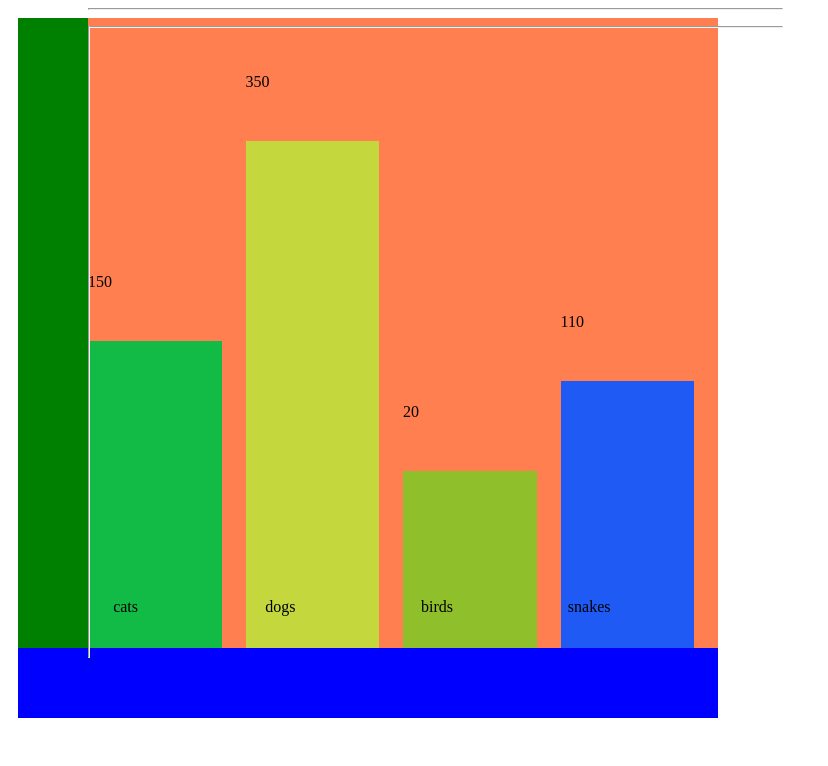
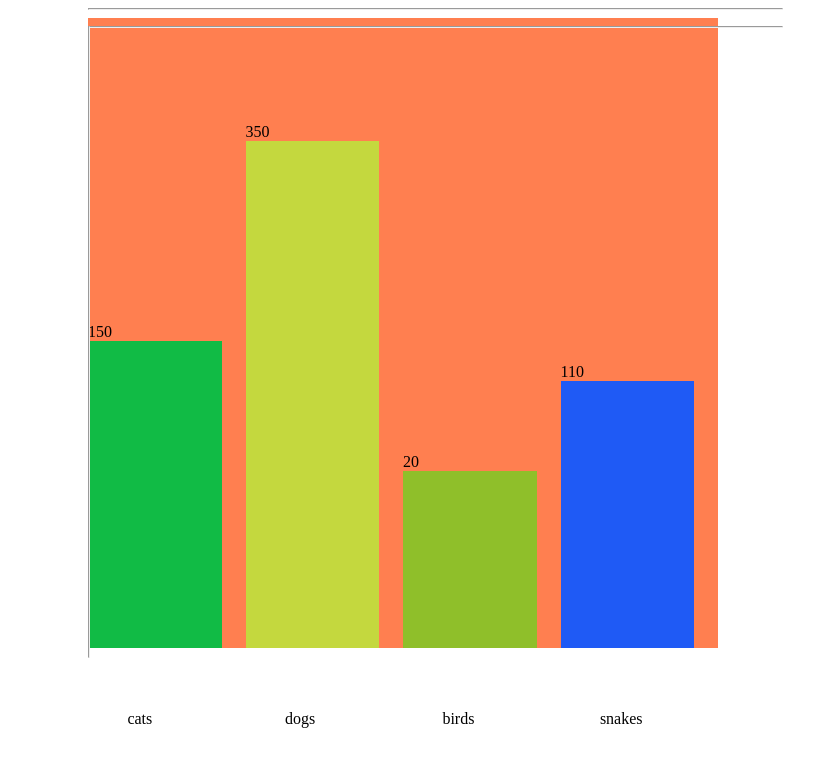
Before and after one commit to JacobMJones/GraphMaker, a website: page index.html in a window 1280 px wide. Shown: the whole page, without its empty margins (0-828 px from the left). Drawn offline with Linux system fonts and the light colour scheme.

Commit message:
Labels are centered

```diff
--- a/script.js
+++ b/script.js
@@ -13,9 +13,8 @@ function drawBarChart(data, options, element) {
 
 
 
-	//the bottom of the div holds the names of the variables so the graph begins above the div's bottom
+	//create three divs (graph, values, labels)
 	var divContainer = $(element);
-	//console.log($(element).height());
     var divContainerHeight = $(element).height();
 	var divContainerWidth = $(element).width();
 
@@ -28,24 +27,28 @@ function drawBarChart(data, options, element) {
 	var graphLabelDivWidth = divContainerWidth *.1;
 
 	var graphValuesDivHeight = divContainerHeight *.1;
-;
+
 	var graphValuesDivWidth = divContainerWidth;
 
 	var barGraphDiv = $("<div id='bar-graph' style=" + "margin-left:" + barGraphLeftMargin + ";" + "height:" + barGraphDivHeight + ";" + "width:" + barGraphDivWidth + ";" + "background-color:" + "coral" + ";" + ">" + "</div>").appendTo(divContainer);
 
-	var graphLabelDiv = $("<div id='graph-label' style=" + "height:" + graphLabelDivHeight + ";" + "width:" + graphLabelDivWidth + ";" + "background-color:" + "green" + ";" + ">" + "</div>").appendTo(divContainer);
+	var graphLabelDiv = $("<div id='graph-label' style=" + "margin-left:" + barGraphLeftMargin + ";" + "height:" + graphLabelDivHeight + ";" + "width:" + graphLabelDivWidth + ";" + "background-color:" + "green" + ";" + ">" + "</div>").appendTo(divContainer);
 
 
 
-	var graphValuesDiv = $("<div id='graph-values' style=" + "height:" + graphValuesDivHeight + ";" + "width:" + graphValuesDivWidth + ";" + "background-color:" + "blue" + ";" + ">" + "</div>").appendTo(divContainer);
+	var graphValuesDiv = $("<div id='graph-values' style=" + "height:" + graphValuesDivHeight + ";" + "width:" + graphValuesDivWidth +  ";" + ">" + "</div>").appendTo(divContainer);
 
 
+	//create html strings to populate divs with
 
-	var myHtml = "";
+	var graphHtml = "";
+	var valuesHtml = "";
+	var labelsHtml = "";
+
 	var barGraphWidth = $(barGraphDiv).width();
 	var lineWidth = barGraphWidth + barGraphWidth / 10;
 	var barGraphHeight = $(barGraphDiv).height();
-	myHtml += ""
+
 
 	//setup sections and info
 	for (var i = 0; i < data.length; i++) {
@@ -57,23 +60,25 @@ function drawBarChart(data, options, element) {
 			sectionHeight: data[i].value + (barGraphHeight / 4),
 			color: randomColor(),
 			barHeight: data[i].value,
-			sectionWidth: (90 / data.length) - (5 / data.length) + "%",
-			distance: (100 / data.length) * i + "%"
+			sectionWidth:(90 / data.length) - (5 / data.length) + "%",
+			distance: (100 / data.length) * i  + "%"
 		}
 		sections.push(section);
 	}
 
 
+	var labelDist = barGraphDivWidth /sections.length;
 	for (var s = 0; s < sections.length; s++) {
 
 		// section and bar
-		myHtml += "<div class='bar' style=" + "height:" + sections[s].sectionHeight + ";" + "background-color:" + sections[s].color + ";" + "bottom:" + "0" + ";"+ "width:" + sections[s].sectionWidth + ";" + "margin-left:" + sections[s].distance + ";" + "text-align:" + "center" + ";" + "></div>";
+		graphHtml += "<div class='bar' style=" + "height:" + sections[s].sectionHeight + ";" + "background-color:" + sections[s].color + ";" + "bottom:" + "0" + ";"+ "width:" + sections[s].sectionWidth + ";" + "margin-left:" + sections[s].distance + ";" + "text-align:" + "center" + ";" + "></div>";
 
 		//Name
-		myHtml += "<div class='barName' style=" + "height:" + 50 + ";" + "margin-left:" + sections[s].distance + ";" + ">" + sections[s].variableName + "</div>";
 
-		//Value
-		myHtml += "<div class='barValue' style=" + "bottom:" + (sections[s].sectionHeight + 50) + ";" + "margin-left:" + sections[s].distance + ";" + ">" + sections[s].variableValue + "</div>";
+		labelsHtml += "<div class='barName' style=" + "bottom:" + 0 + ";" + "margin-left:" + ((labelDist * s) + (labelDist/data.length))  + ";" + ">" + sections[s].variableName + "</div>";
+
+		//Value (this is in graph Html as it appears in graph)
+		graphHtml += "<div class='barValue' style=" + "bottom:" + sections[s].sectionHeight + ";" + "margin-left:" + sections[s].distance + ";" + ">" + sections[s].variableValue + "</div>";
 
 	}
 
@@ -84,24 +89,26 @@ function drawBarChart(data, options, element) {
 
 	var topValLine = barGraphHeight;
 
-	myHtml += "<hr class='valueLine' style=" + "width:" + lineWidth + ";" + "bottom:" + bottomValLine + ";" + ">";
+	graphHtml += "<hr class='valueLine' style=" + "width:" + lineWidth + ";" + "bottom:" + bottomValLine + ";" + ">";
 
-	myHtml += "<hr class='valueLine' style=" + "width:" + lineWidth + ";" + "margin-left:" + "bottom:" + midValLine + ";" + ">";
+	graphHtml += "<hr class='valueLine' style=" + "width:" + lineWidth + ";" + "margin-left:" + "bottom:" + midValLine + ";" + ">";
 
 
-	myHtml += "<hr class='valueLine' style=" + "width:" + lineWidth + ";" + ";" + "bottom:" + topValLine + ";" + ">";
+	graphHtml += "<hr class='valueLine' style=" + "width:" + lineWidth + ";" + ";" + "bottom:" + topValLine + ";" + ">";
 
 
 
 	//border lines
-	myHtml += "<hr id='bottomLine' style=" + "width:" + lineWidth + ";"  + ">";
+	graphHtml += "<hr id='bottomLine' style=" + "width:" + lineWidth + ";"  + ">";
 
-	myHtml += "<hr id='topLine' style=" + "width:" + lineWidth + ";" + "bottom:" + (topValLine + (midValLine - bottomValLine)) + ";" + ">";
+	graphHtml += "<hr id='topLine' style=" + "width:" + lineWidth + ";" + "bottom:" + (topValLine + (midValLine - bottomValLine)) + ";" + ">";
 
-	myHtml += "<hr id='verticalLine' style=" + "height:" + barGraphHeight+ ";" + ">";
+	graphHtml += "<hr id='verticalLine' style=" + "height:" + barGraphHeight+ ";" + ">";
 
 	//append everything
-	$(barGraphDiv).html(myHtml);
+	$(barGraphDiv).html(graphHtml);
+    $(graphLabelDiv).html(labelsHtml);
+	$(graphValuesDiv).html(valuesHtml);
 
 }
 
@@ -145,7 +152,5 @@ $(document).ready(function () {
 	barArray.push(bar3);
 	barArray.push(bar4);
 
-
-
 	drawBarChart(barArray, '', "#graph");
 });
--- a/styles.css
+++ b/styles.css
@@ -20,16 +20,12 @@
 	width:75;
 	display: inline-block;
 	float: left;
-
-
 }
 
 .barName{
 	position: absolute;
-	width:50;
-	display: inline-block;
 	bottom: 0;
-	text-align: right;
+
 }
 
 .barValue{
@@ -41,8 +37,6 @@
 
 #bottomLine{
 	position: absolute;
-
-
 }
 #topLine{
     position: absolute;
```
